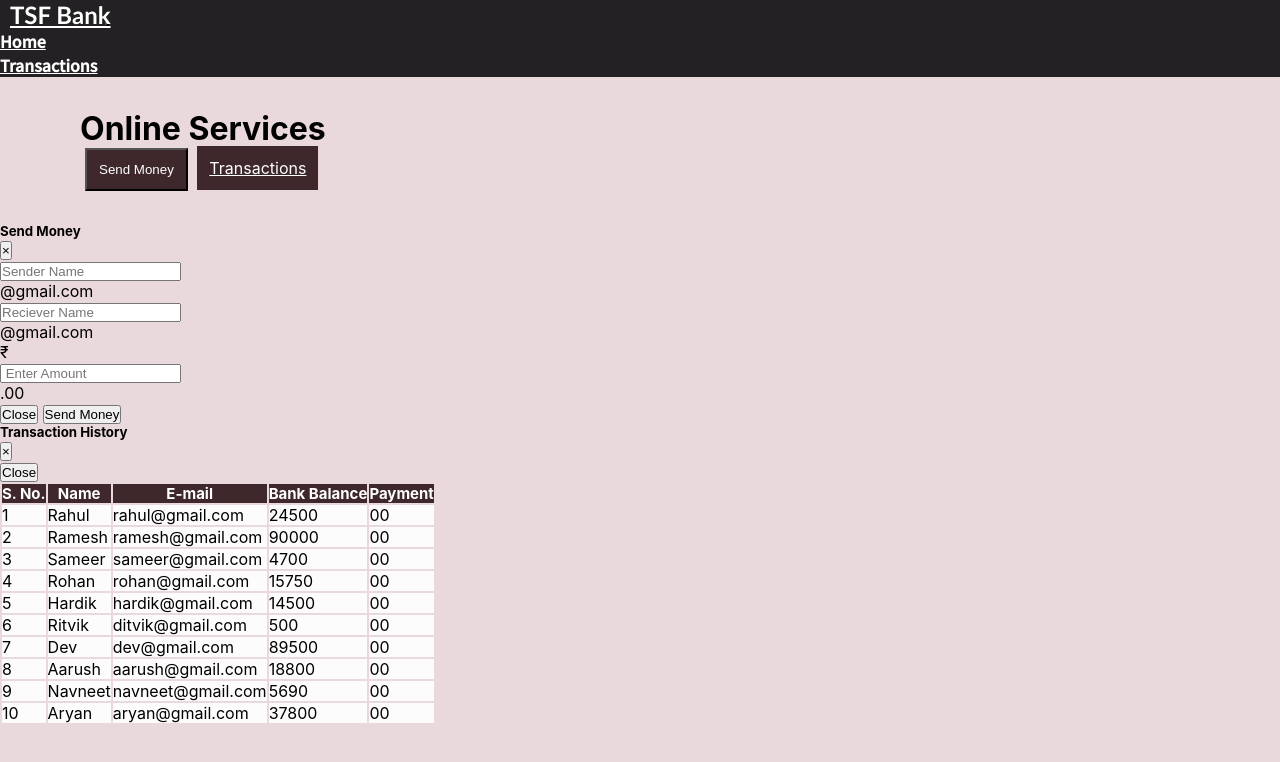
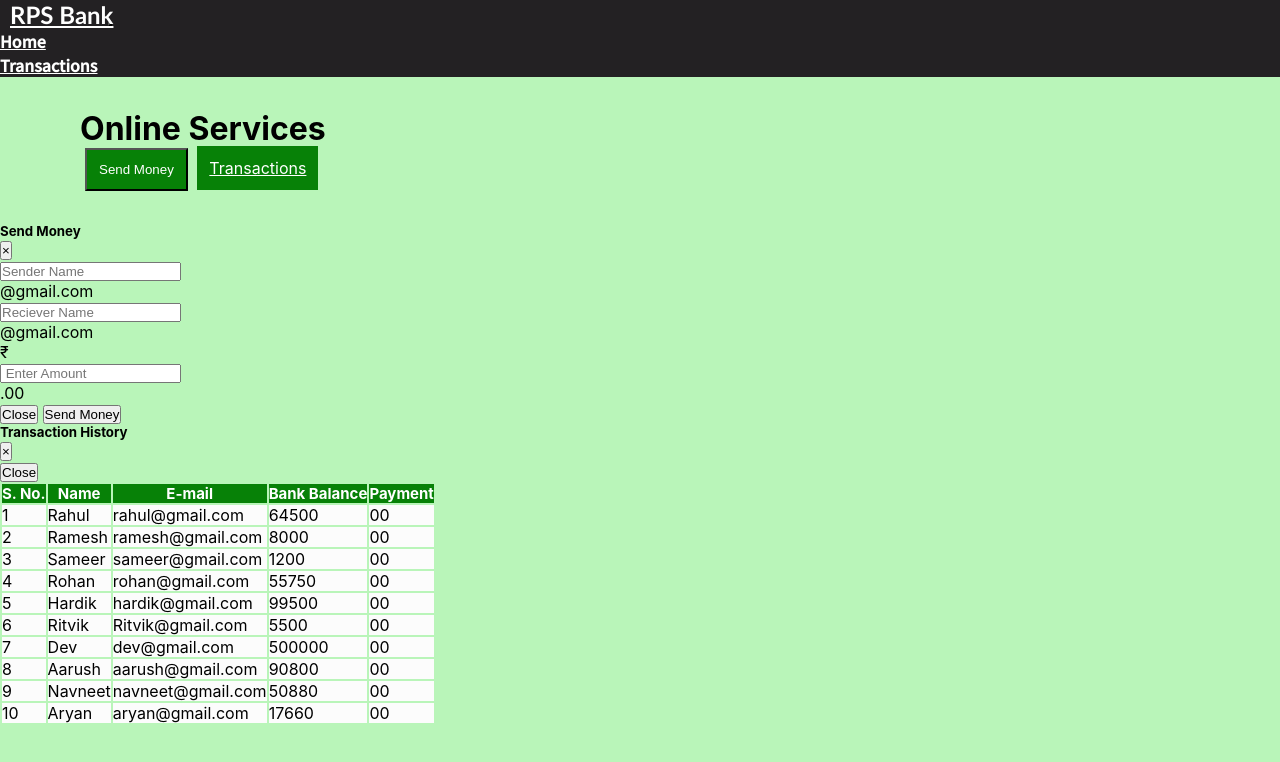
Before and after one commit to UTKARSH-MSIT/Banking_website, a plain HTML site: page online_banking.html in a window 1280 px wide. Drawn offline with nearby package versions, Linux system fonts and the light colour scheme; a web font is replaced by a local one.

Commit message:
second_commit

```diff
--- a/css/style_bank.css
+++ b/css/style_bank.css
@@ -5,7 +5,8 @@
 
 body {
     font-family: -apple-system, BlinkMacSystemFont, 'Segoe UI', Roboto, Oxygen, Ubuntu, Cantarell, 'Open Sans', 'Helvetica Neue', sans-serif;
-    background-color: rgb(234, 217, 220);
+    /* background-color: rgb(234, 217, 220); */
+    background-color: rgb(185, 245, 185);
 
 }
 
@@ -42,7 +43,7 @@ body {
 
 
 .nav-link:hover {
-    color: palevioletred !important;
+    color: rgb(100, 255, 100) !important;
 }
 
 .bgcolor-sm {
@@ -57,7 +58,8 @@ body {
 
 .btn-info {
     padding: 1rem 1.2rem;
-    background-color: #3E282BFF !important;
+    /* background-color: #3E282BFF !important; */
+    background-color: rgb(7, 129, 7) !important;
     color: white !important;
     margin-left: 5px;
     padding: 0.75rem;
@@ -65,15 +67,17 @@ body {
 }
 
 .btn-info:hover {
-    background-color: palevioletred !important;
+    /* background-color: palevioletred !important; */
+    background-color: rgb(89, 239, 89) !important;
 }
 
 .table-danger1 {
-    background-color: #3E282BFF !important;
+    /* background-color: #3E282BFF !important; */
+    background-color: rgb(7, 129, 7);
     color: #f9f3f3;
 }
 
-h1{
+h1 {
     font-weight: bold;
 }
 
--- a/online_banking.html
+++ b/online_banking.html
@@ -16,7 +16,7 @@
 <body>
     <!-- navbar starts here  -->
     <nav class="navbar navbar-expand-lg navbar-light bg-light">
-        <a class="navbar-brand" href="./index.html">TSF Bank</a>
+        <a class="navbar-brand" href="./index.html">RPS Bank</a>
         <button class="navbar-toggler toggle-color" type="button" data-toggle="collapse"
             data-target="#navbarSupportedContent" aria-controls="navbarSupportedContent" aria-expanded="false"
             aria-label="Toggle navigation">
@@ -134,7 +134,7 @@
                         <td>Rahul</td>
                         <td>rahul@gmail.com</td>
                         <td>
-                            <p id="rahulBankBalance">24500</p>
+                            <p id="rahulBankBalance">64500</p>
                         </td>
                         <td>
                             <p id="rahulPayment">00</p>
@@ -145,7 +145,7 @@
                         <td>Ramesh</td>
                         <td>ramesh@gmail.com</td>
                         <td>
-                            <p id="rameshBankBalance">90000</p>
+                            <p id="rameshBankBalance">8000</p>
                         </td>
                         <td>
                             <p id="rameshPayment">00</p>
@@ -156,7 +156,7 @@
                         <td>Sameer</td>
                         <td>sameer@gmail.com</td>
                         <td>
-                            <p id="SameerBankBalance">4700</p>
+                            <p id="SameerBankBalance">1200</p>
                         </td>
                         <td>
                             <p id="SameerPayment">00</p>
@@ -167,7 +167,7 @@
                         <td>Rohan</td>
                         <td>rohan@gmail.com</td>
                         <td>
-                            <p id="RohanBankBalance">15750</p>
+                            <p id="RohanBankBalance">55750</p>
                         </td>
                         <td>
                             <p id="RohanPayment">00</p>
@@ -178,7 +178,7 @@
                         <td>Hardik</td>
                         <td>hardik@gmail.com</td>
                         <td>
-                            <p id="HardikBankBalance">14500</p>
+                            <p id="HardikBankBalance">99500</p>
                         </td>
                         <td>
                             <p id="HardikPayment">00</p>
@@ -187,9 +187,9 @@
                     <tr class="table-info1">
                         <td scope="row">6</td>
                         <td>Ritvik</td>
-                        <td>ditvik@gmail.com</td>
+                        <td>Ritvik@gmail.com</td>
                         <td>
-                            <p id="RitvikBankBalance">500</p>
+                            <p id="RitvikBankBalance">5500</p>
                         </td>
                         <td>
                             <p id="RitvikPayment">00</p>
@@ -200,7 +200,7 @@
                         <td>Dev</td>
                         <td>dev@gmail.com</td>
                         <td>
-                            <p id="DevBankBalance">89500</p>
+                            <p id="DevBankBalance">500000</p>
                         </td>
                         <td>
                             <p id="DevPayment">00</p>
@@ -212,7 +212,7 @@
                         <td>Aarush</td>
                         <td>aarush@gmail.com</td>
                         <td>
-                            <p id="aarushBankBalance">18800</p>
+                            <p id="aarushBankBalance">90800</p>
                         </td>
                         <td>
                             <p id="aarushPayment">00</p>
@@ -224,7 +224,7 @@
                         <td>Navneet</td>
                         <td>navneet@gmail.com</td>
                         <td>
-                            <p id="NavneetBankBalance">5690</p>
+                            <p id="NavneetBankBalance">50880</p>
                         </td>
                         <td>
                             <p id="NavneetPayment">00</p>
@@ -236,7 +236,7 @@
                         <td>Aryan</td>
                         <td>aryan@gmail.com</td>
                         <td>
-                            <p id="aryanBankBalance">37800</p>
+                            <p id="aryanBankBalance">17660</p>
                         </td>
                         <td>
                             <p id="aryanPayment">00</p>
```
Also changed, not shown: css/style_home.css (+6 -7 lines), index.html (+1 -1 lines), background_img_1.jpg (added).
